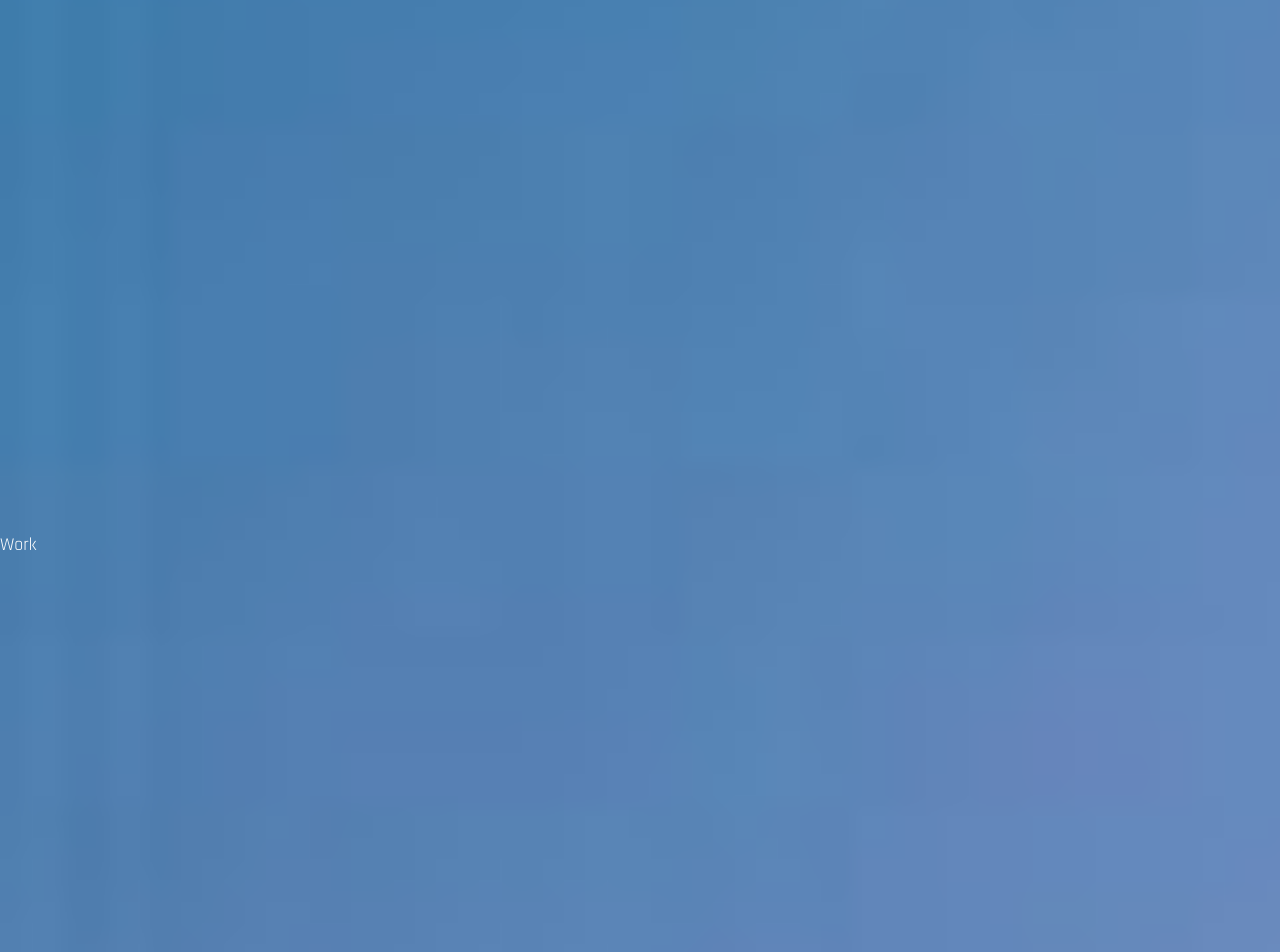
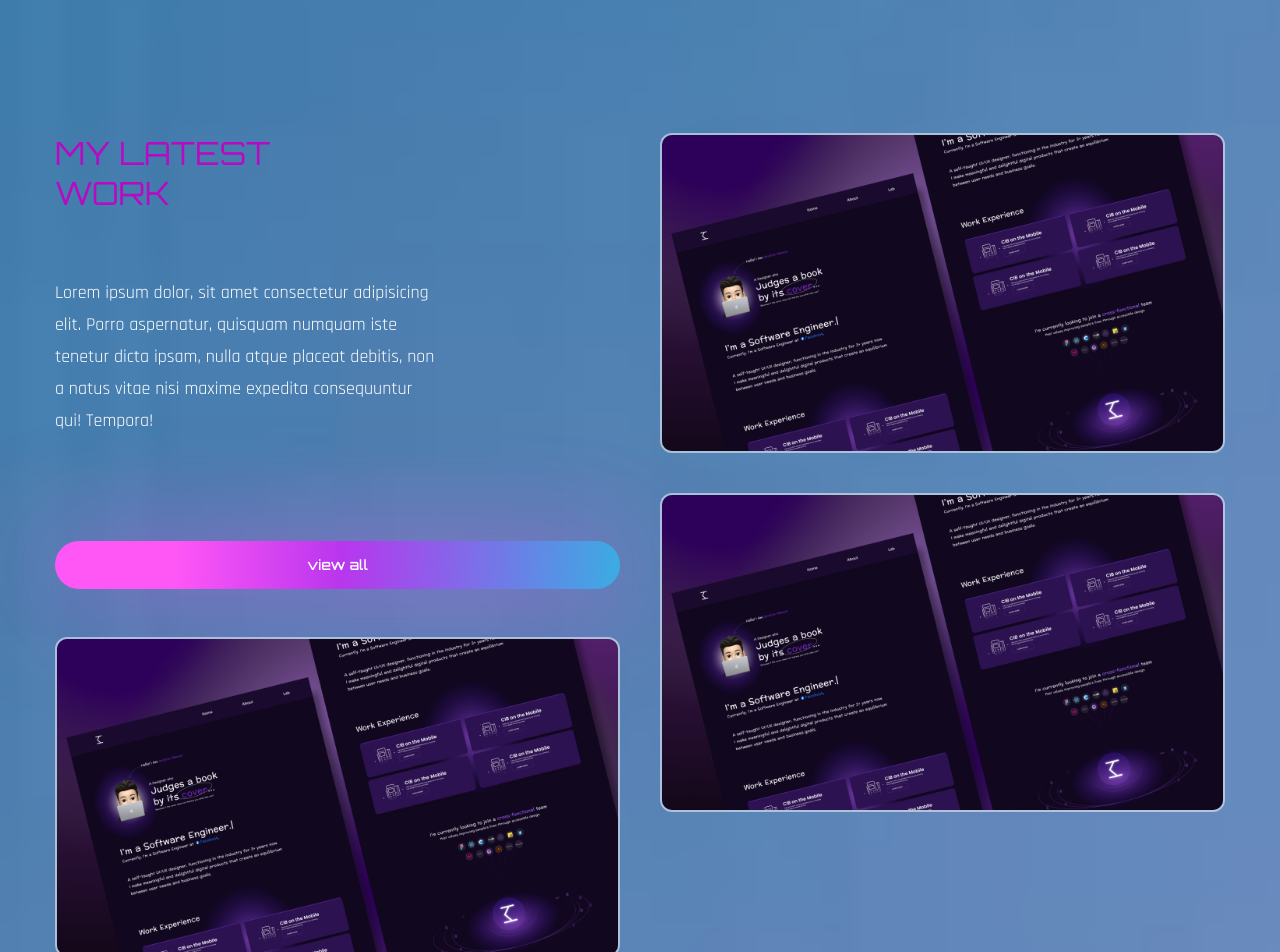
Before and after one commit to DavidSantos5992/Portfolio, a React (Create React App) app in the folder portifolio/: page / in a window 1280 px wide. Shown: the part 2260-3212 px from the top of the page. Built offline with nearby package versions, Linux system fonts and the light colour scheme; the HTML template or start-up script is replaced by a standard one; a web font is replaced by a local one.

Commit message:
work page

```diff
--- a/portifolio/src/components/Work.js
+++ b/portifolio/src/components/Work.js
@@ -1,7 +1,75 @@
 import React from 'react';
+import { motion } from 'framer-motion'
+import { fadeIn } from '../variants'
+import img1 from '../assets/portfolio-img1.png'
+import img2 from '../assets/portfolio-img2.png'
+import img3 from '../assets/portfolio-img3.png'
 
 const Work = () => {
-  return  <div id='work' className='section'>Work</div>;
+  return <section className='section' id='work'>
+    <div className="container mx-auto">
+      <div className='flex flex-col lg:flex-row gap-x-10'>
+        <div className='flex-1 flex flex-col gap-y-12 mb-10 lg:mb-0'>
+          <div className='flex-1 flex flex-col gap-y-10'>
+
+            <h2 className='h2 leading-tight text-accent'>my latest
+              <br />
+              work
+            </h2>
+            <p className='max-w-sm mb-16'>
+              Lorem ipsum dolor, sit amet consectetur adipisicing elit. Porro aspernatur, quisquam numquam iste tenetur dicta ipsam, nulla atque placeat debitis, non a natus vitae nisi maxime expedita consequuntur qui! Tempora!</p>
+            <button className='btn btn-sm'> view all</button></div>
+          <div className='group relative overflow-hidden border-2 border-white/50 rounded-xl'>
+            {/* overlay */}
+            <div className='group-hover:bg-black/70 w-full h-full absolute z-40 transition-all duration-300'></div>
+            <div></div>
+            {/* img */}
+            <img className='group-hover:scale-125 transition-all duration-500'
+              src={img1}
+            />
+            {/* pppp */}
+            <div className='absolute -bottom-full left-12 group-hover:bottom-24 transition-all duration-500 z-50'>
+              <span className='text-gradient'>ui/ux design</span>
+            </div>
+            {/* title */}
+            <div className='absolute -bottom-full left-12 group-hover:bottom-14 transition-all duration-700 z-50'>
+              <span className='text-3xl text-white'>project title</span>
+            </div>
+          </div>
+        </div>
+        <div className='flex-1 flex flex-col gap-y-10'>
+
+          <div className='group relative overflow-hidden border-2 border-white/50 rounded-xl'>
+            <div className='group-hover:bg-black/70 w-full h-full absolute z-40 transition-all duration-300'></div>
+            <div></div>
+            <img className='group-hover:scale-125 transition-all duration-500'
+              src={img1}
+            />
+            <div className='absolute -bottom-full left-12 group-hover:bottom-24 transition-all duration-500 z-50'>
+              <span className='text-gradient'>ui/ux design</span>
+            </div>
+            <div className='absolute -bottom-full left-12 group-hover:bottom-14 transition-all duration-700 z-50'>
+              <span className='text-3xl text-white'>project title</span>
+            </div>
+          </div>
+          <div className='group relative overflow-hidden border-2 border-white/50 rounded-xl'>
+            <div className='group-hover:bg-black/70 w-full h-full absolute z-40 transition-all duration-300'></div>
+            <div></div>
+            <img className='group-hover:scale-125 transition-all duration-500'
+              src={img1}
+            />
+            <div className='absolute -bottom-full left-12 group-hover:bottom-24 transition-all duration-500 z-50'>
+              <span className='text-gradient'>ui/ux design</span>
+            </div>
+            <div className='absolute -bottom-full left-12 group-hover:bottom-14 transition-all duration-700 z-50'>
+              <span className='text-3xl text-white'>project title</span>
+            </div>
+          </div>
+
+        </div>
+      </div>
+    </div>
+  </section>;
 };
 
 export default Work;
```
